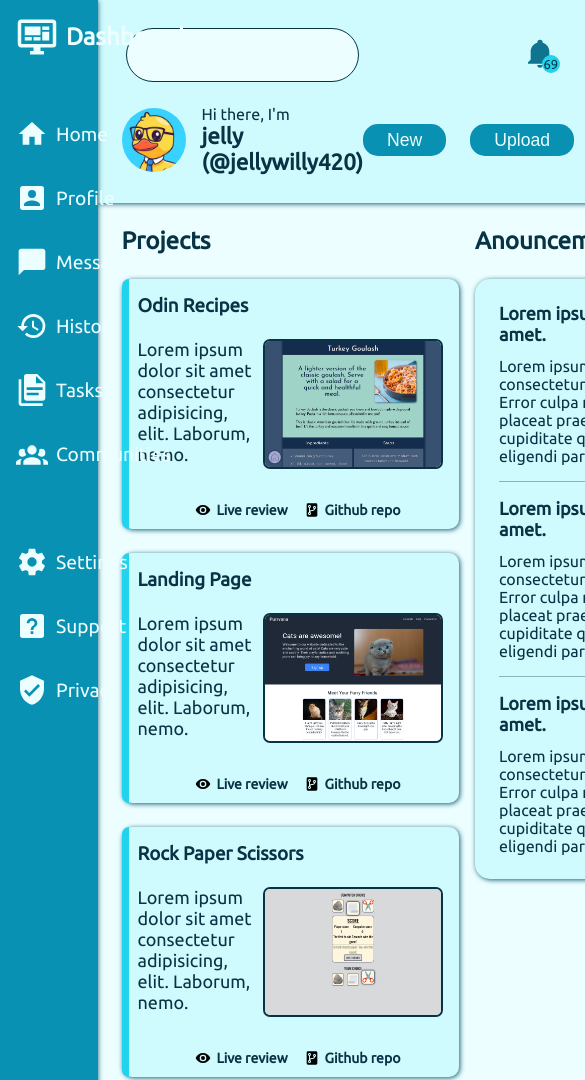
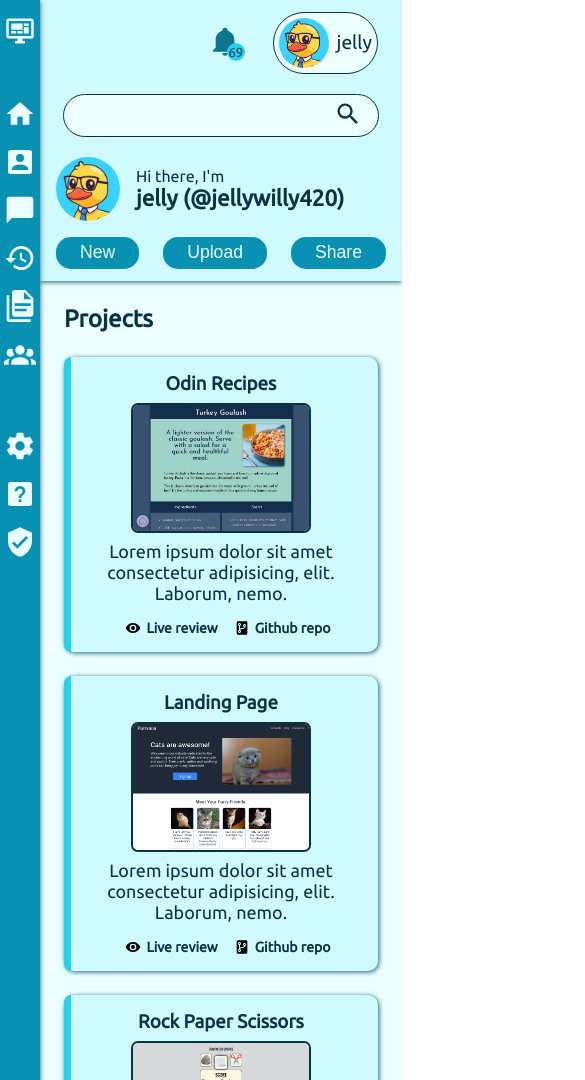
Before and after one commit to jellywilly420/dashboard, a plain HTML site: page index.html in a window 390 px wide. Shown: the top 1080 px of the page, 585 px wide, since content can reach past the window. Drawn offline with Linux system fonts and the light colour scheme.

Commit message:
Add responsive mobile layout

```diff
--- a/styles.css
+++ b/styles.css
@@ -104,6 +104,7 @@ header .profile-picture {
   border-radius: 100%;
 }
 header .searchbar {
+  grid-area: searchbar;
   display: flex;
   margin: 5px;
   border-radius: 999px;
@@ -146,6 +147,7 @@ header .searchbar button svg {
   fill: var(--cyan-950);
 }
 header .notifs-profile {
+  grid-area: notifs-profile;
   display: flex;
   align-items: center;
   justify-content: flex-end;
@@ -192,6 +194,7 @@ header .greetings {
   display: flex;
   align-items: center;
   gap: 1rem;
+  grid-area: greetings;
 }
 header .greetings .username-handle {
   font-size: 1.4em;
@@ -203,6 +206,7 @@ header .action-buttons {
   justify-content: flex-end;
   gap: 1.5rem;
   margin-right: 2rem;
+  grid-area: action-buttons;
 }
 header .action-buttons button {
   border-radius: 15px;
@@ -229,7 +233,7 @@ main {
   grid-template-areas:
     "projects-container anouncements-container"
     "projects-container trending-container";
-  grid-template-columns: 1fr 250px;
+  grid-template-columns: 1fr 250px;;
   gap: 1rem;
 }
 main .projects-container {
@@ -301,7 +305,7 @@ main .projects .card .links > *:hover svg {
 }
 main .anouncements-container {
   grid-area: anouncements-container;
-  justify-self: start;
+  height: fit-content;
 }
 main .anouncements,
 main .trending {
@@ -317,7 +321,7 @@ main .trending {
 main .anouncements .card {
   display: flex;
   flex-direction: column;
-  gap: .75rem;
+  gap: 0.75rem;
 }
 main .anouncements > *:not(:last-child) {
   padding-bottom: 1rem;
@@ -328,7 +332,7 @@ main .anouncements .card h3 {
 }
 main .trending-container {
   grid-area: trending-container;
-  justify-self: start;
+  height: fit-content;
 }
 main .trending {
   display: flex;
@@ -345,7 +349,7 @@ main .trending .card img {
 main .trending .card .content {
   display: flex;
   flex-direction: column;
-   gap: 0.25rem;
+  gap: 0.25rem;
 }
 main .trending .card .content p:first-child {
   font-weight: 700;
@@ -367,3 +371,64 @@ footer {
 footer a {
   color: var(--cyan-500);
 }
+
+@media only screen and (max-width: 850px) {
+  header {
+    grid-template-areas: "notifs-profile" "searchbar" "greetings" "action-buttons";
+    grid-template-rows: none;
+    grid-template-columns: auto;
+    padding: .75rem 1rem;
+  }
+  header .notifs-profile {
+    margin-right: .5rem;
+  }
+  header .searchbar {
+    margin-inline: .5rem;
+  }
+  header .action-buttons {
+    justify-content: center;
+    margin: 0;
+  }
+  .sidebar .logo {
+    flex-direction: column;
+    align-items: center;
+    padding: 1rem 0 0;
+  }
+  .sidebar .logo h1 {
+    display: none;
+  }
+  .sidebar .logo svg {
+    width: 30px;
+  }
+  .sidebar span {
+    display: none;
+  }
+  .sidebar nav ul li a {
+    padding: .5rem 0.25rem;
+    display: flex;
+    justify-content: center;
+  }
+  main {
+    justify-items: center;
+    grid-template-areas: "projects-container projects-container" "anouncements-container anouncements-container" "trending-container trending-container";
+  }
+  main .projects {
+    justify-content: center;
+    grid-auto-rows: minmax(250px, 1fr);
+  }
+  main .projects .card {
+    grid-template-areas: "title" "image" "paragraph" "links";
+    justify-items: center;
+    text-align: center;
+    padding-block: 1rem;
+  }
+  main .projects .card h3 {
+    margin-block: 0 .5rem;
+  }
+  main .projects .card p {
+    margin-block: .5rem 1rem;
+  }
+  main .trending-container {
+    width: 100%;
+  }
+}
```
